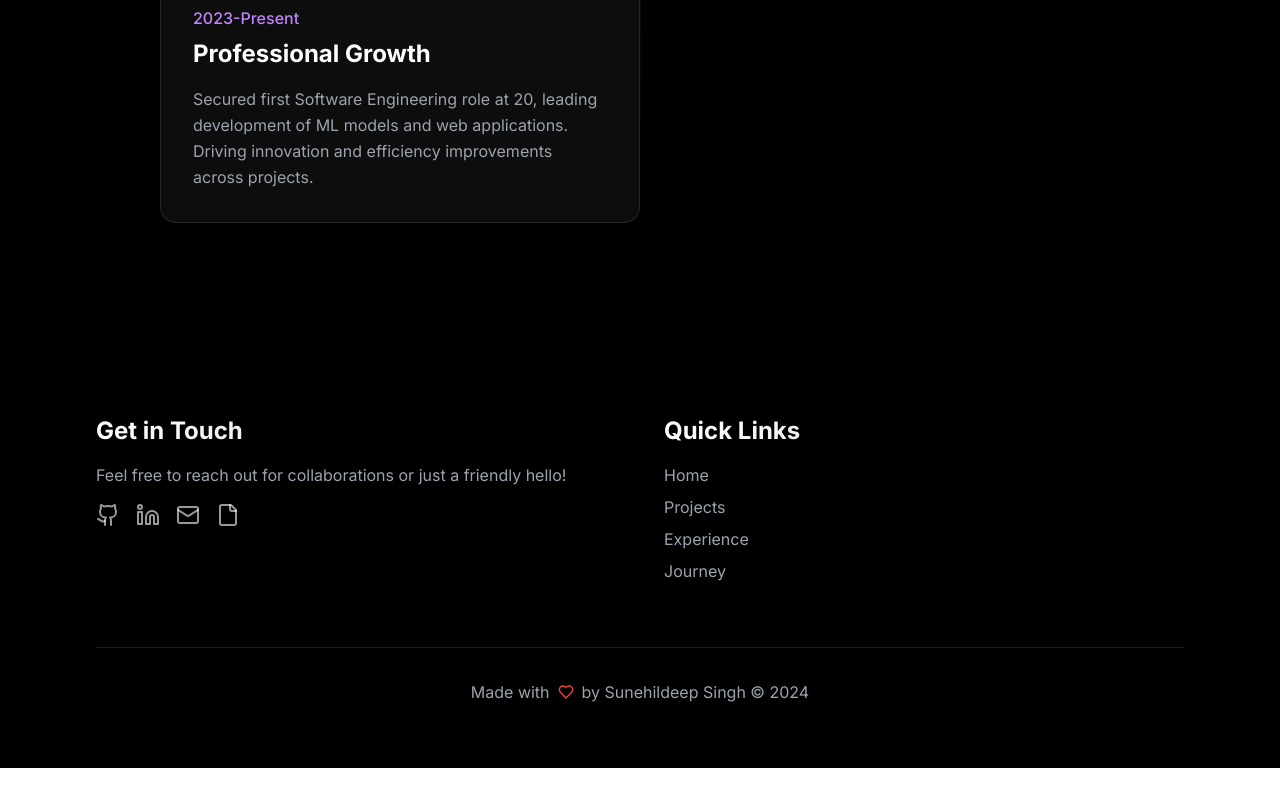
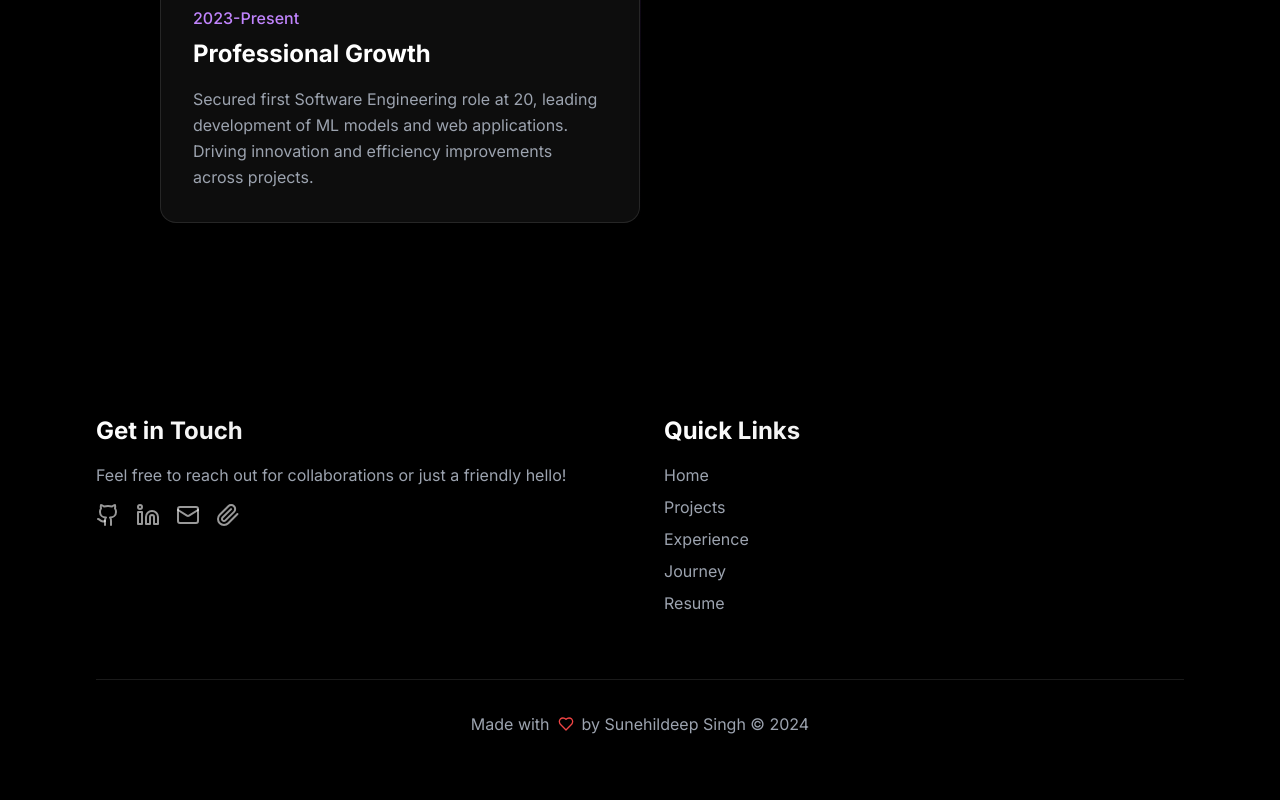
Before and after one commit to Sunehildeep/GPT-Portfolio-2023, a Next.js app: page / in a window 1280 px wide. Shown: the part 7882-8682 px from the top of the page. Before the commit the page ends 8650 px from the top, so only its background shows below. Built offline with nearby package versions, Linux system fonts and the light colour scheme; no server answers; what @nextui-org/react would draw is missing.

Commit message:
Added Resume

```diff
--- a/src/components/Home/Footer.tsx
+++ b/src/components/Home/Footer.tsx
@@ -54,6 +54,17 @@ const Footer = () => (
 								</motion.button>
 							</li>
 						))}
+						{/* Resume */}
+						<li>
+							<motion.a
+								whileHover={{ x: 5 }}
+								href="/images/SunehildeepSingh_Resume.pdf"
+								target="_blank"
+								className="text-gray-400 hover:text-white transition-colors"
+							>
+								Resume
+							</motion.a>
+						</li>
 					</ul>
 				</div>
 			</div>
--- a/src/components/Home/constants.tsx
+++ b/src/components/Home/constants.tsx
@@ -1,5 +1,5 @@
 // content.js
-import { File, Github, Linkedin, Mail } from "lucide-react";
+import { Github, Linkedin, Mail, Paperclip } from "lucide-react";
 export const projects = [
 	{
 		title: "Transformer LLM Chatbot",
@@ -137,7 +137,7 @@ export const socialLinks = [
 		label: "Email Contact",
 	},
 	{
-		icon: File,
+		icon: Paperclip,
 		href: "https://sunehildeepsingh.com/images/SunehildeepSingh_Resume.pdf",
 		label: "Resume",
 	},
```
